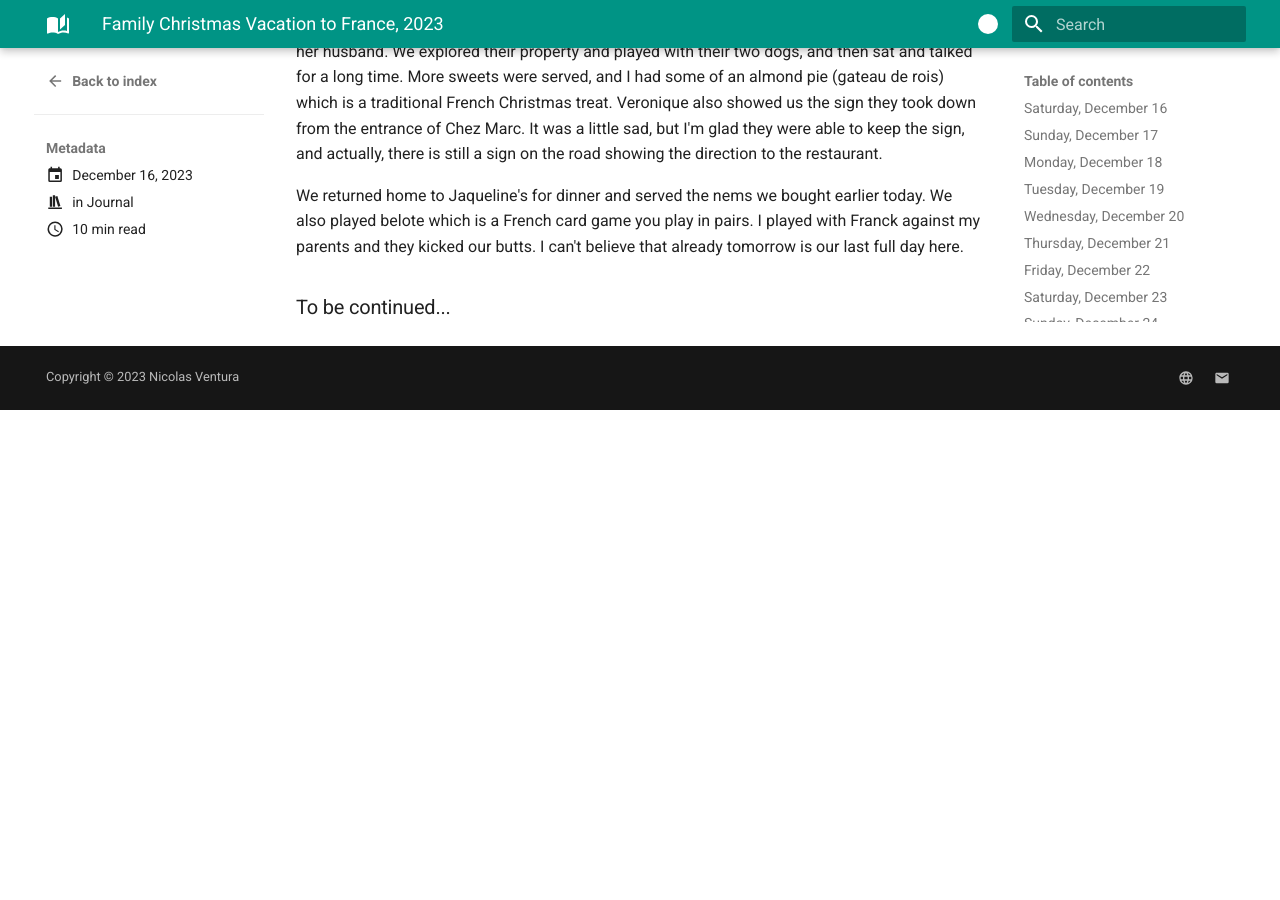
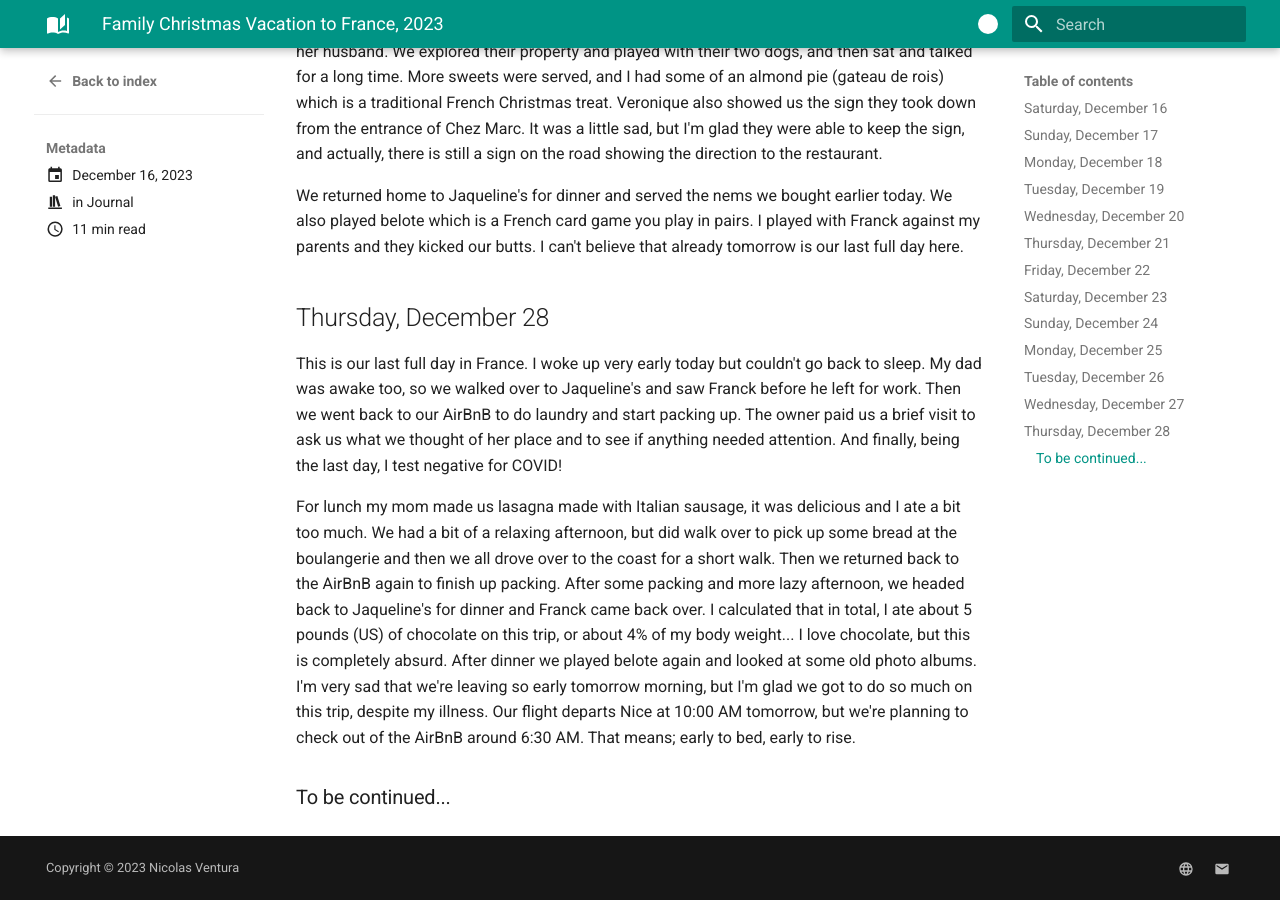
Before and after one commit to nicfv/Me, an MkDocs documentation site: the page built from docs/posts/007-france.md, in a window 1280 px wide and 900 px high, scrolled down 5170 px. Built offline with MkDocs 1.6.1 and Material for MkDocs 9.7.7, drawn with Linux system fonts in a browser that asks for light colours; before the commit the page ends 5580 px from its top, so only the background shows below that.

Commit message:
Thursday

```diff
--- a/docs/posts/007-france.md
+++ b/docs/posts/007-france.md
@@ -80,4 +80,10 @@ After lunch we all went to yet another cemetery to visit the resting place of ou
 
 We returned home to Jaqueline's for dinner and served the nems we bought earlier today. We also played belote which is a French card game you play in pairs. I played with Franck against my parents and they kicked our butts. I can't believe that already tomorrow is our last full day here.
 
+## Thursday, December 28
+
+This is our last full day in France. I woke up very early today but couldn't go back to sleep. My dad was awake too, so we walked over to Jaqueline's and saw Franck before he left for work. Then we went back to our AirBnB to do laundry and start packing up. The owner paid us a brief visit to ask us what we thought of her place and to see if anything needed attention. And finally, being the last day, I test negative for COVID!
+
+For lunch my mom made us lasagna made with Italian sausage, it was delicious and I ate a bit too much. We had a bit of a relaxing afternoon, but did walk over to pick up some bread at the boulangerie and then we all drove over to the coast for a short walk. Then we returned back to the AirBnB again to finish up packing. After some packing and more lazy afternoon, we headed back to Jaqueline's for dinner and Franck came back over. I calculated that in total, I ate about 5 pounds (US) of chocolate on this trip, or about 4% of my body weight... I love chocolate, but this is completely absurd. After dinner we played belote again and looked at some old photo albums. I'm very sad that we're leaving so early tomorrow morning, but I'm glad we got to do so much on this trip, despite my illness. Our flight departs Nice at 10:00 AM tomorrow, but we're planning to check out of the AirBnB around 6:30 AM. That means; early to bed, early to rise.
+
 ### To be continued...
```
